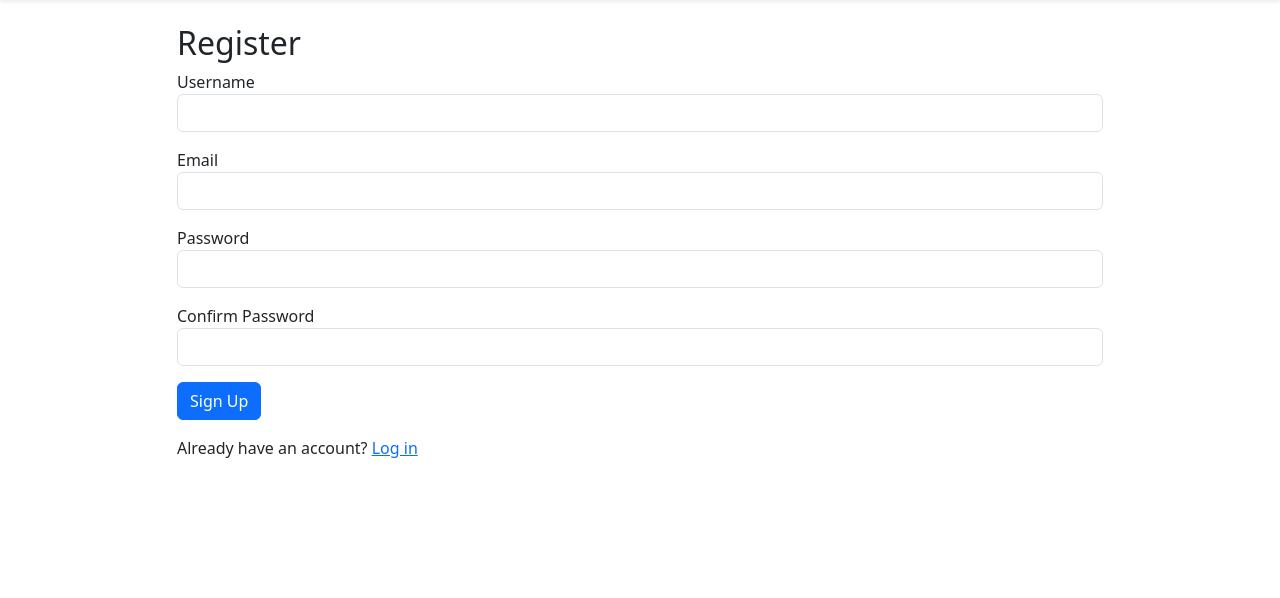
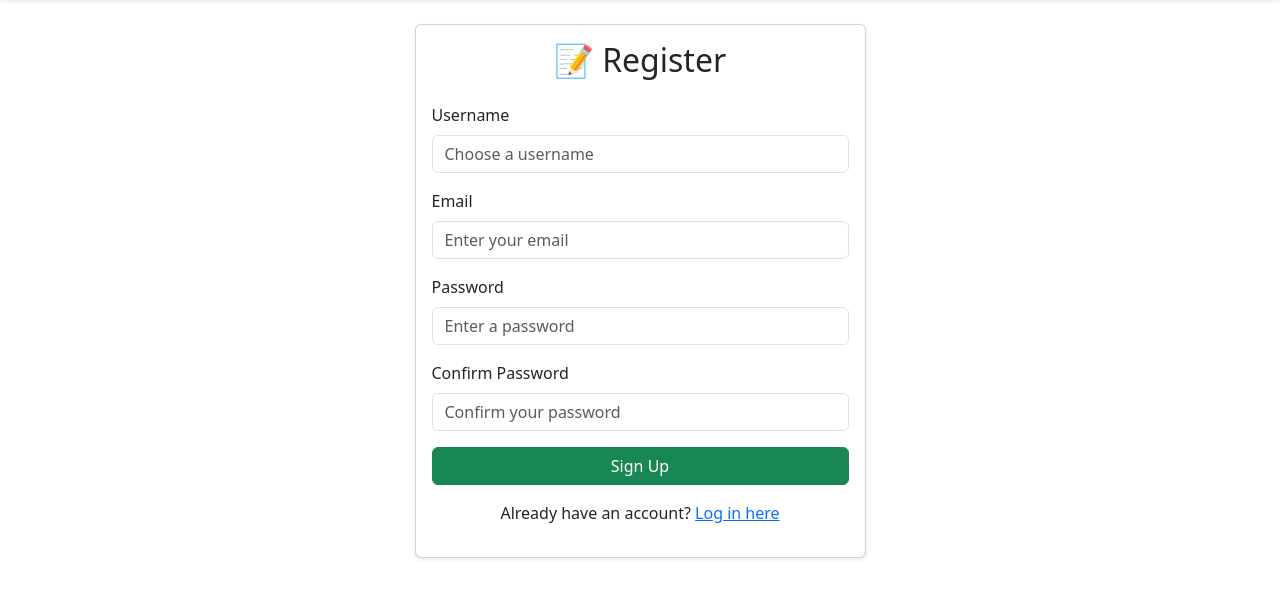
Before and after one commit to Danut89/Project_Online_Cookbook, a Flask app: page /auth/register in a window 1280 px wide. Shown: the part 56-654 px from the top of the page. Run offline with Flask 3, Linux system fonts and the light colour scheme; some libraries are stand-ins or nearby versions.

Commit message:
Improved layput for login and register pages

```diff
--- a/app/templates/register.html
+++ b/app/templates/register.html
@@ -1,32 +1,45 @@
 <!-- app/templates/register.html -->
 {% extends "base.html" %}
 {% block content %}
-    <h2>Register</h2>
-    <form method="POST" action="{{ url_for('auth.register') }}">
-        {{ form.hidden_tag() }}  <!-- CSRF Protection -->
+<div class="row justify-content-center">
+    <div class="col-md-6">
+        <div class="card shadow-sm">
+            <div class="card-body">
+                <h2 class="card-title mb-4 text-center">📝 Register</h2>
+                <form method="POST" action="{{ url_for('auth.register') }}">
+                    {{ form.hidden_tag() }}
 
-        <p>
-            <label for="{{ form.username.id }}">{{ form.username.label }}</label>
-            {{ form.username(class="form-control") }}
-        </p>
+                    <div class="mb-3">
+                        <label for="{{ form.username.id }}" class="form-label">{{ form.username.label }}</label>
+                        {{ form.username(class="form-control", placeholder="Choose a username") }}
+                    </div>
 
-        <p>
-            <label for="{{ form.email.id }}">{{ form.email.label }}</label>
-            {{ form.email(class="form-control") }}
-        </p>
+                    <div class="mb-3">
+                        <label for="{{ form.email.id }}" class="form-label">{{ form.email.label }}</label>
+                        {{ form.email(class="form-control", placeholder="Enter your email") }}
+                    </div>
 
-        <p>
-            <label for="{{ form.password.id }}">{{ form.password.label }}</label>
-            {{ form.password(class="form-control") }}
-        </p>
+                    <div class="mb-3">
+                        <label for="{{ form.password.id }}" class="form-label">{{ form.password.label }}</label>
+                        {{ form.password(class="form-control", placeholder="Enter a password") }}
+                    </div>
 
-        <p>
-            <label for="{{ form.confirm_password.id }}">{{ form.confirm_password.label }}</label>
-            {{ form.confirm_password(class="form-control") }}
-        </p>
+                    <div class="mb-3">
+                        <label for="{{ form.confirm_password.id }}" class="form-label">{{ form.confirm_password.label }}</label>
+                        {{ form.confirm_password(class="form-control", placeholder="Confirm your password") }}
+                    </div>
 
-        <p>{{ form.submit(class="btn btn-primary") }}</p>
-    </form>
+                    <div class="d-grid">
+                        {{ form.submit(class="btn btn-success") }}
+                    </div>
+                </form>
 
-    <p>Already have an account? <a href="{{ url_for('auth.login') }}">Log in</a></p>
+                <p class="mt-3 text-center">
+                    Already have an account?
+                    <a href="{{ url_for('auth.login') }}">Log in here</a>
+                </p>
+            </div>
+        </div>
+    </div>
+</div>
 {% endblock %}
```
Also changed, not shown: app/templates/login.html (+27 -14 lines).
